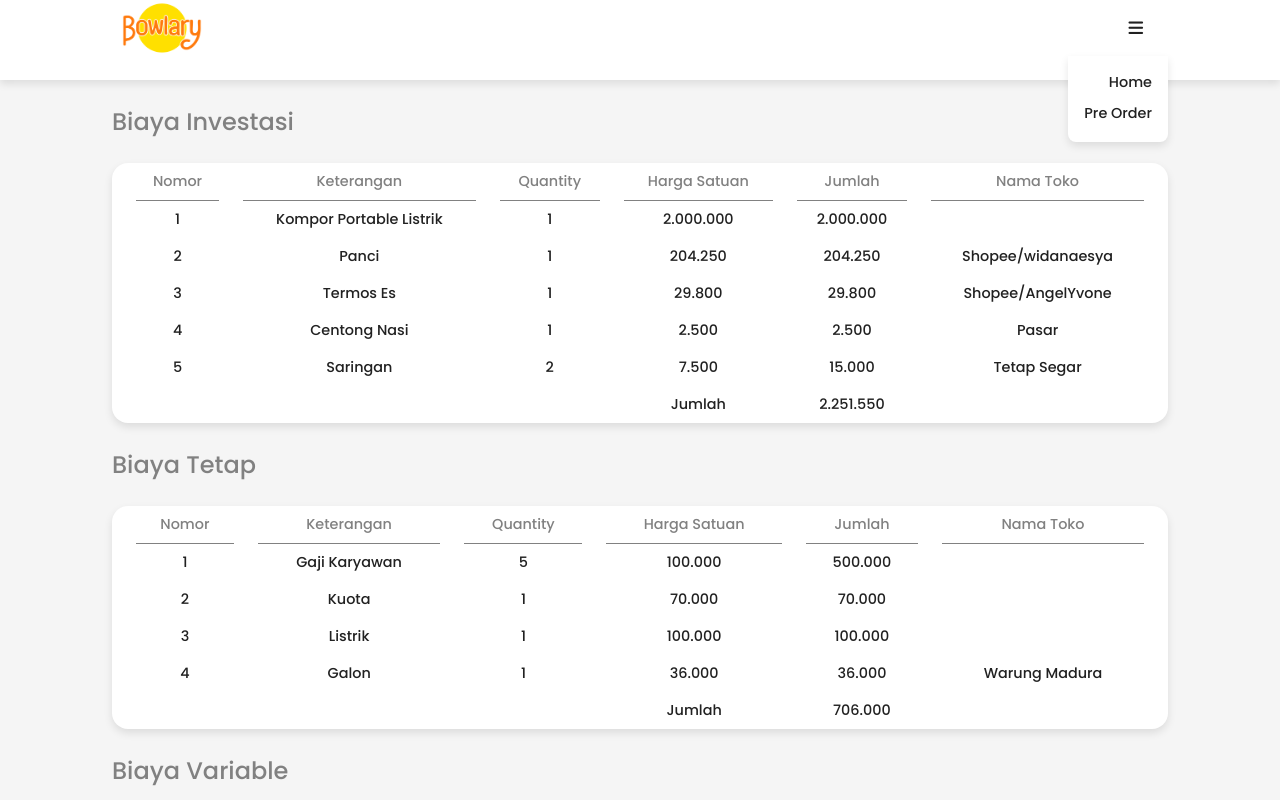
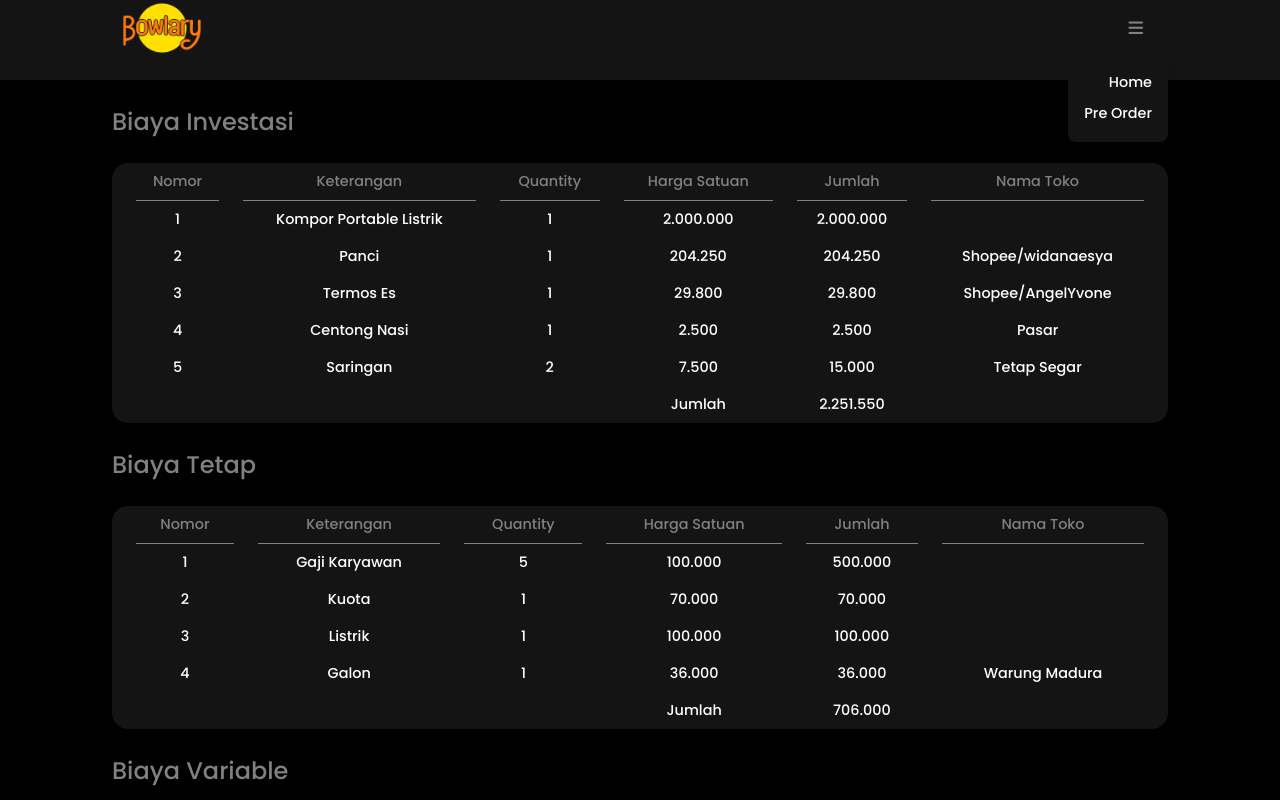
Before and after one commit to Ridwan-barus/web, a plain HTML site: page financial.html in a window 1280 px wide. Both pictures are taken after a click on the button 1135 px from the left and 28 px from the top of the page. Shown: the top 800 px of the page. Drawn offline with Linux system fonts and the light colour scheme.

Commit message:
background

```diff
--- a/financial.css
+++ b/financial.css
@@ -5,7 +5,7 @@
 
 body {
     font-family: "Poppins", sans-serif;
-    background: #F5F5F5;
+    background: #000000;
 }
 
 h1, h2, h3, h4, h5, h6, p {
@@ -28,7 +28,7 @@ p {
 
 .navbar-container {
     color: #818181;
-    background: #ffffff;
+    background: #141414;
     top: 0;
     left: 0;
     right: 0;
@@ -77,14 +77,18 @@ p {
 .li-navbar button {
     background: none;
     border: none;
-    color: #212121;
+    color: #818181;
     cursor: pointer;
+    transition: color .1s ease-in-out;
+}
+
+.li-navbar button:hover {
+    color: #fff;
 }
 
 .menu-bar {
-    background: #ffffff;
+    background: #141414;
     position: absolute;
-    color: #212121;
     right: 7em;
     padding: .5em 1em;
     opacity: 0;
@@ -96,6 +100,7 @@ p {
     margin: .5em 0;
     display: flex;
     justify-content: flex-end;
+
 }
 
 .item a {
@@ -107,6 +112,7 @@ p {
     position: relative;
     cursor: pointer;
     font-size: .9em;
+    color: #fff;
 }
 
 .menu-bar .line {
@@ -128,7 +134,7 @@ p {
     align-items: flex-end;
     justify-content: flex-end;
     border: none;
-    background: #212121;
+    background: #fff;
 }
 
 .menu-bar.opened {
@@ -149,13 +155,13 @@ p {
 
 table {
     width: 100%;
-    background: #ffffff;
+    background: #141414;
     border-radius: 1em;
     border-spacing: 1.5em 0;
     box-shadow: 0 4px 8px rgba(0, 0, 0, 0.1);
 }
 th, td {
-    color: #212121;
+    color: #fff;
     padding: 8px;
     font-weight: 500;
     font-size: .9em;
--- a/style.css
+++ b/style.css
@@ -113,7 +113,7 @@ p {
     border: none;
     color: #818181;
     cursor: pointer;
-    transition: color .25s ease-in-out;
+    transition: color .1s ease-in-out;
 }
 
 .li-navbar button:hover {
@@ -121,7 +121,8 @@ p {
 }
 
 .menu-bar {
-    background: #ffffff;
+    background: #141414;
+    color: #fff;
     position: absolute;
     right: 7em;
     padding: .5em 1em;
@@ -145,6 +146,7 @@ p {
     position: relative;
     cursor: pointer;
     font-size: 1.1em;
+    color: #fff;
 }
 
 .menu-bar .line {
@@ -166,7 +168,7 @@ p {
     align-items: flex-end;
     justify-content: flex-end;
     border: none;
-    background: #212121;
+    background: #fff;
 }
 
 .menu-bar.opened {
@@ -550,7 +552,6 @@ p {
     box-shadow: 0 4px 8px rgba(0, 0, 0, 0.2);
     border-radius: 1em;
     overflow: hidden;
-    background-color: aqua;
 }
 
 .kartu-kontainer .kartu {
```
